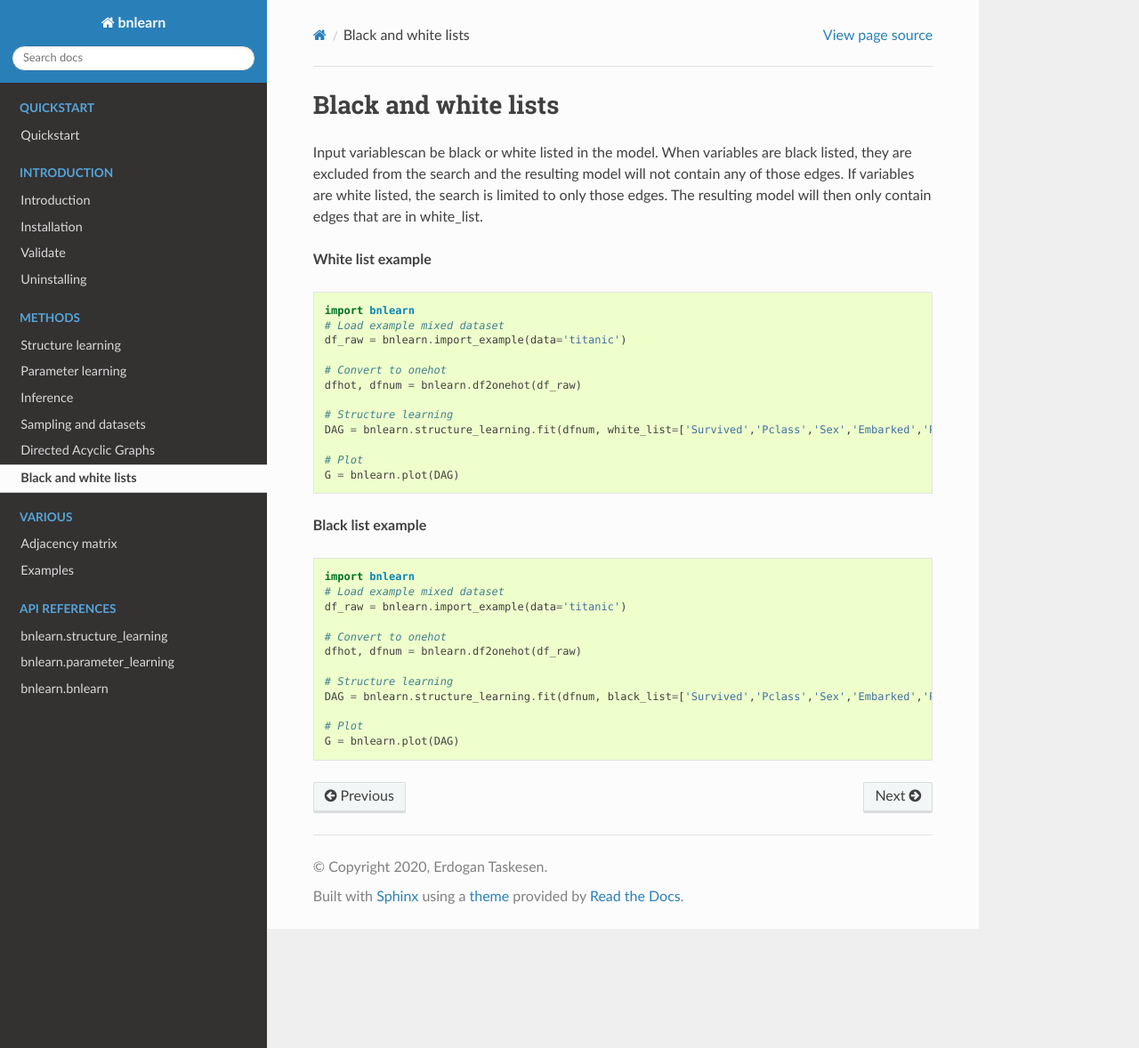
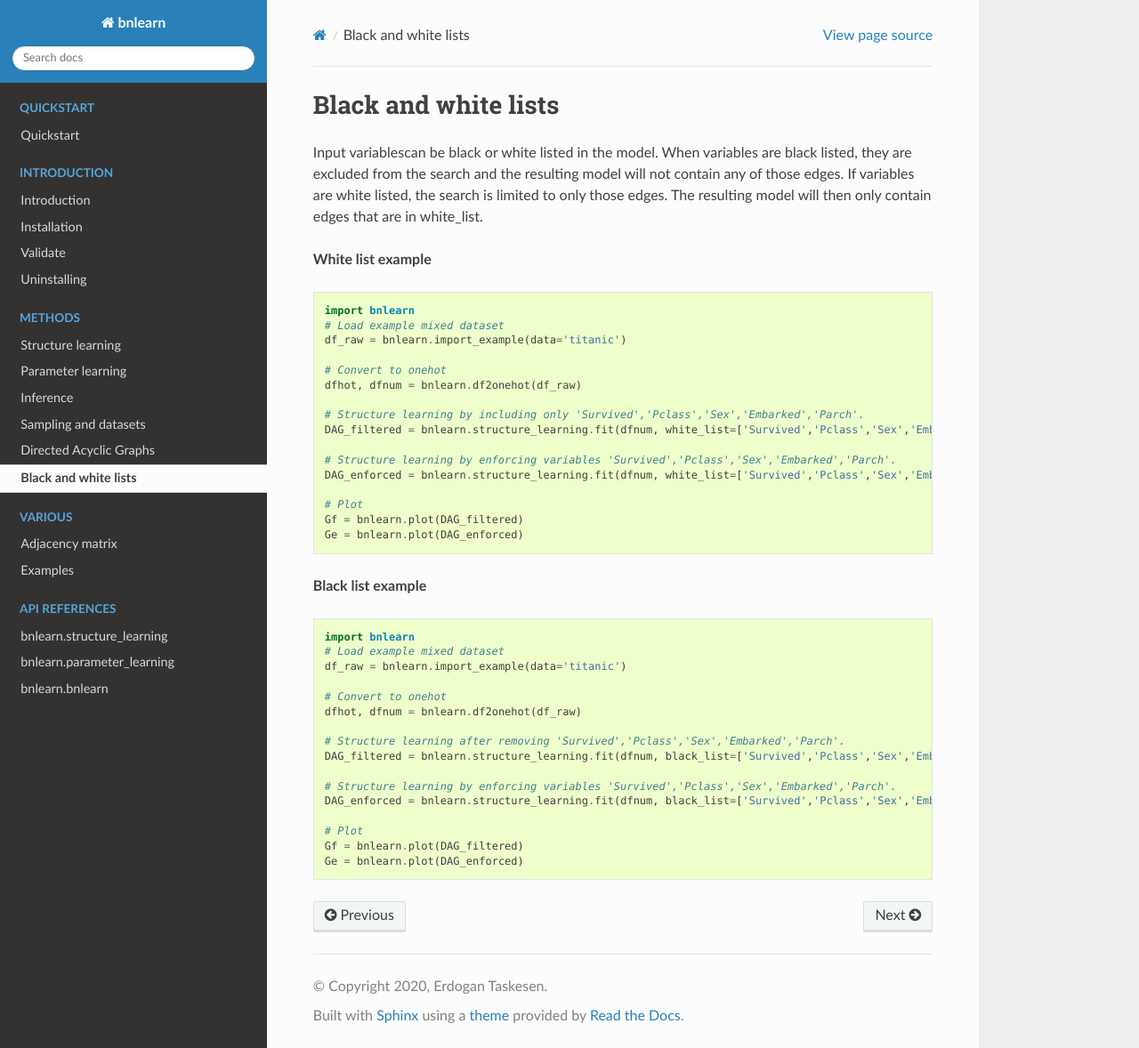
Before and after one commit to erdogant/bnlearn, a Sphinx documentation site: the page built from docs/source/whitelist_blacklist.rst, in a window 1280 px wide and 1178 px high. Shown: the whole window at 89% size. Built offline with Sphinx 7.4.7 and the Read the Docs theme 2.0.0, drawn with Linux system fonts in a browser that asks for light colours; pages that are not in the unit, such as notebooks, are missing from menus.

Commit message:
update example white_list, black_list

```diff
--- a/docs/source/whitelist_blacklist.rst
+++ b/docs/source/whitelist_blacklist.rst
@@ -15,11 +15,16 @@ When variables are black listed, they are excluded from the search and the resul
     # Convert to onehot
     dfhot, dfnum = bnlearn.df2onehot(df_raw)
 
-    # Structure learning
-    DAG = bnlearn.structure_learning.fit(dfnum, white_list=['Survived','Pclass','Sex','Embarked','Parch'])
+    # Structure learning by including only 'Survived','Pclass','Sex','Embarked','Parch'.
+    DAG_filtered = bnlearn.structure_learning.fit(dfnum, white_list=['Survived','Pclass','Sex','Embarked','Parch'], bw_list_method='filter')
+
+    # Structure learning by enforcing variables 'Survived','Pclass','Sex','Embarked','Parch'.
+    DAG_enforced = bnlearn.structure_learning.fit(dfnum, white_list=['Survived','Pclass','Sex','Embarked','Parch'], bw_list_method='enforce')
 
     # Plot
-    G = bnlearn.plot(DAG)
+    Gf = bnlearn.plot(DAG_filtered)
+    Ge = bnlearn.plot(DAG_enforced)
+
 
 
 **Black list example**
@@ -33,8 +38,12 @@ When variables are black listed, they are excluded from the search and the resul
     # Convert to onehot
     dfhot, dfnum = bnlearn.df2onehot(df_raw)
 
-    # Structure learning
-    DAG = bnlearn.structure_learning.fit(dfnum, black_list=['Survived','Pclass','Sex','Embarked','Parch'])
+    # Structure learning after removing 'Survived','Pclass','Sex','Embarked','Parch'.
+    DAG_filtered = bnlearn.structure_learning.fit(dfnum, black_list=['Survived','Pclass','Sex','Embarked','Parch'], bw_list_method='filter')
+
+    # Structure learning by enforcing variables 'Survived','Pclass','Sex','Embarked','Parch'.
+    DAG_enforced = bnlearn.structure_learning.fit(dfnum, black_list=['Survived','Pclass','Sex','Embarked','Parch'], bw_list_method='enforce')
 
     # Plot
-    G = bnlearn.plot(DAG)
+    Gf = bnlearn.plot(DAG_filtered)
+    Ge = bnlearn.plot(DAG_enforced)
```
